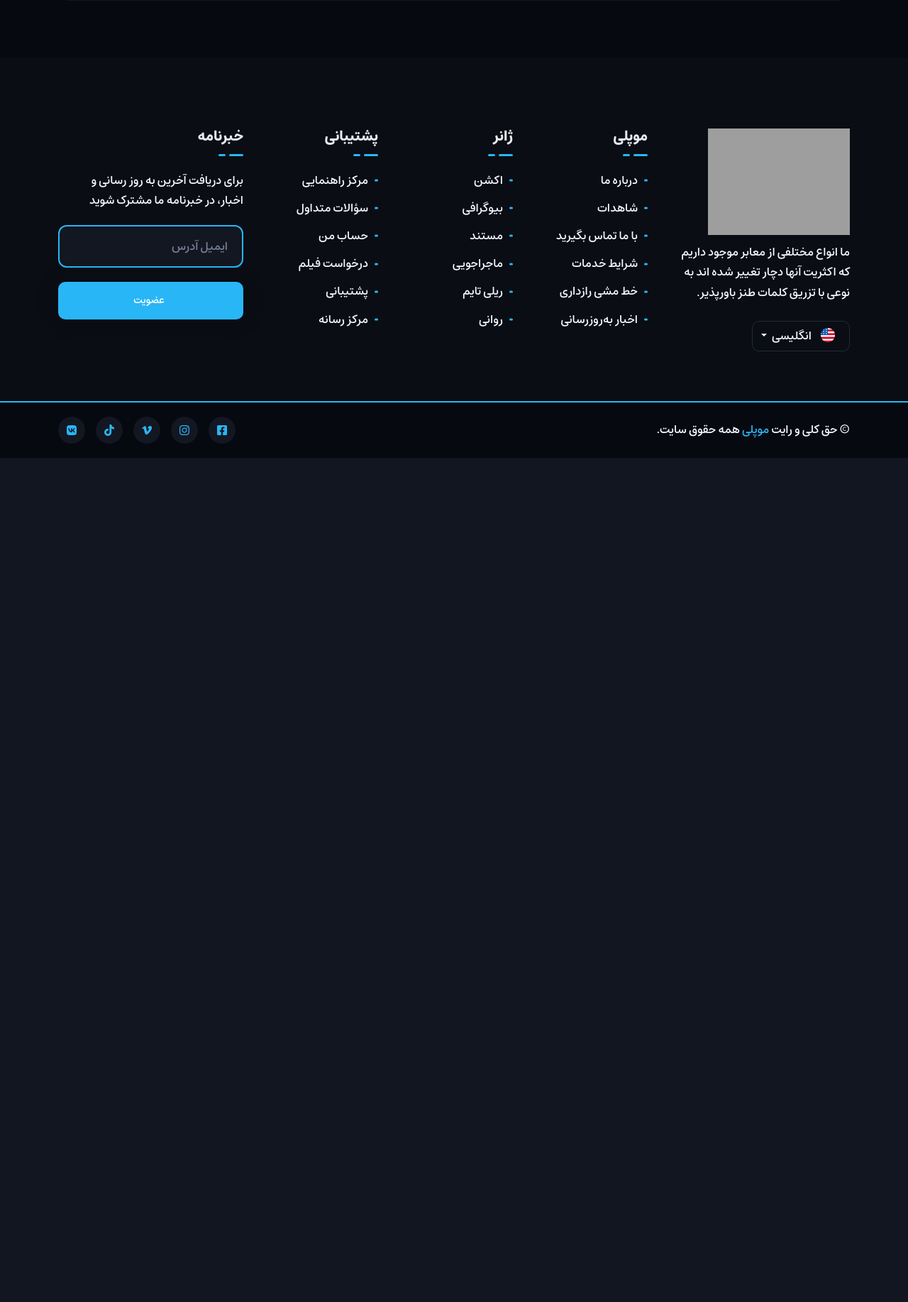
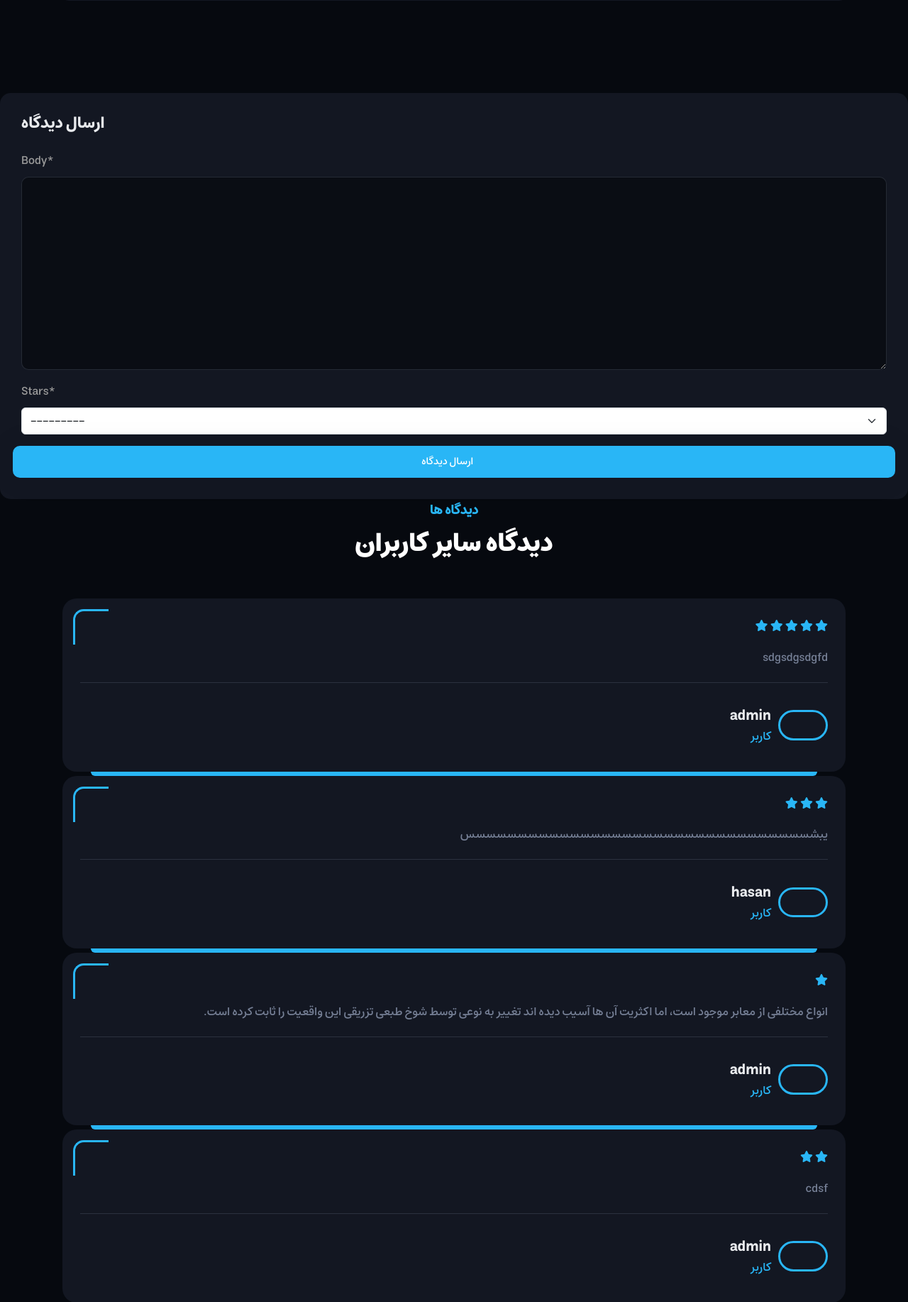
Before and after one commit to hmeymandi/filmweb, a Django app: a page that uses templates/_base.html in a window 1280 px wide. Shown: the part 1572-3406 px from the top of the page at 71% size. Before the commit the page ends 2217 px from the top, so only its background shows below. Run offline with Django 5.2, Linux system fonts and the light colour scheme; data comes from the database, SQL or seed files in the repository; both versions use the stored data as it was after the commit; parts of the project's set-up code (start-up, migrations or seed data) failed here and were passed over; some libraries are stand-ins or nearby versions; some web fonts are replaced; grey boxes are pictures that could not be loaded.

Commit message:
create comment pag

```diff
--- /dev/null
+++ b/film/forms.py
@@ -0,0 +1,7 @@
+from .models import Comment
+from django import forms
+
+class CommentForm(forms.ModelForm):
+    class Meta:
+        model = Comment
+        fields = ['body','stars']
--- a/film/models.py
+++ b/film/models.py
@@ -1,4 +1,6 @@
 from django.db import models
+from django.contrib.auth import get_user_model
+from django.urls import reverse
 
 # Create your models here.
 
@@ -25,3 +27,28 @@
 
     def __str__(self):
         return self.title
+
+class Comment(models.Model):
+    Film_Starts =[('1','very_bad'),
+                  ('2','bad'),
+                  ('3','normal'),
+                  ('4','good'),
+                  ('5','very_good')]
+
+
+
+
+
+    film = models.ForeignKey(Film, on_delete=models.CASCADE, related_name='comments')
+    author = models.ForeignKey(get_user_model(),on_delete=models.CASCADE,related_name='comments')
+    body = models.TextField()
+    stars = models.CharField(max_length=20, choices=Film_Starts)
+    created_at = models.DateTimeField(auto_now_add=True)
+    updated_at = models.DateTimeField(auto_now=True)
+    active = models.BooleanField(default=True)
+
+    def __str__(self):
+        return f'Comment by {self.author.username} on {self.film.title}'
+
+    def get_absolute_url(self):
+        return reverse("filmdetail", args=[self.film.slug])
--- a/film/templates/film/detailview.html
+++ b/film/templates/film/detailview.html
@@ -1,6 +1,6 @@
 {% extends "_base.html" %}
 {% load static %}
-
+{% load crispy_forms_tags %}
 
 {% block content %}
 <div class="site-breadcrumb" style="background: url({% static 'images/01-bg-ganr.jpeg' %});">
@@ -171,6 +171,8 @@
                             <span>کلمه کلیدی :</span>
                             <a href="#">مشاهده</a>
 
+
+
                         </div>
                     </div>
                 </div>
@@ -179,4 +181,73 @@
     </div>
 </div>
 
+
+
+
+<div class="movie-comment mt-50">
+    <div class="tab-content" id="movieComment-tabContent">
+        <div class="comment-form">
+            <h4>ارسال دیدگاه</h4>
+
+
+
+            <form action="{% url 'comment_create' film.id %}" method="POST">
+                {% csrf_token %}
+                <div class="row">
+                    {{comments|crispy}}
+                        <button type="submit" class="theme-btn">ارسال دیدگاه <i class="far fa-paper-plane"></i></button>
+                    </div>
+                </div>
+            </form>
+        </div>
+    </div>
+</div>
+
+
+
+
+
+
+<div class="container">
+    <div class="row">
+        <div class="col-lg-6 mx-auto">
+            <div class="site-heading text-center">
+                <span class="site-title-tagline">دیدگاه ها</span>
+                <h2 class="site-title text-white">دیدگاه سایر کاربران <span></span></h2>
+            </div>
+        </div>
+    </div>
+    <div class="testimonial-list">
+        {% for comment in film.comments.all %}
+        <div class="testimonial-item" dir="rtl">
+            <div class="testimonial-rate">
+                {% for i in ""|center:comment.stars %}
+                    <i class="fas fa-star"></i>
+                {% endfor %}
+            </div>
+
+            <div class="testimonial-quote">
+                <p>{{ comment.body }}</p>
+            </div>
+            <div class="testimonial-author">
+                <div class="author-img">
+                    <img src="{{ comment.author_image.url }}" alt="">
+                </div>
+                <div class="author-info">
+                    <h4>{{ comment.author }}</h4>
+                    <p>کاربر</p>
+                </div>
+            </div>
+            <span class="quote-icon"><i class="icon-quote-2"></i></span>
+        </div>
+        {% empty %}
+        <p>هیچ دیدگاهی برای این فیلم ثبت نشده است.</p>
+        {% endfor %}
+    </div>
+</div>
+
+
+
+
+
 {% endblock content %}
--- a/film/urls.py
+++ b/film/urls.py
@@ -4,4 +4,7 @@
 urlpatterns = [
     path('',FilmListView.as_view(),name='filmlist'),
     path('detail/<slug:slug>', FilmDetailView.as_view(), name='filmdetail'),
+    path('comment/<int:film_id>/',CommentCreateView.as_view(), name='comment_create'  ),
+
+
 ]
--- a/film/views.py
+++ b/film/views.py
@@ -1,5 +1,7 @@
-from django.shortcuts import render,HttpResponse,get_object_or_404
+from django.shortcuts import redirect, render,HttpResponse,get_object_or_404
+from django.urls import reverse_lazy
 from django.views import generic
+from .forms import CommentForm
 
 
 from .models import *
@@ -10,7 +12,7 @@
 
 class FilmListView(generic.ListView):
     model = Film
-    queryset =Film.objects.all()
+    queryset =Film.objects.all().order_by('-id')[:10]
     template_name = "film/listview.html"
 
 class FilmDetailView(generic.DetailView):
@@ -20,5 +22,22 @@
     def get_context_data(self, **kwargs):
         context = super().get_context_data(**kwargs)
         slug = self.kwargs.get('slug')
-        context['film'] = get_object_or_404(Film.objects.all(), slug=slug)
+        context['film','comments'] = get_object_or_404(Film.objects.all(), slug=slug)
+        context['comments'] = CommentForm()
         return context
+
+class CommentCreateView(generic.CreateView):
+    model = Comment
+    form_class = CommentForm
+
+
+    def form_valid(self, form):
+        obj = form.save(commit=False)
+        obj.author = self.request.user
+        film_id = int(self.kwargs.get('film_id'))
+        film =get_object_or_404(Film, id=film_id)
+        obj.film = film
+
+
+
+        return super().form_valid(form)
--- a/templates/_base.html
+++ b/templates/_base.html
@@ -33,6 +33,8 @@
     <link rel="stylesheet" href="{% static 'css/nice-select.min.css' %}">
     <link rel="stylesheet" href="{% static 'css/plyr.min.css' %}">
     <link rel="stylesheet" href="{% static 'css/style.css' %}">
+
+
 </head>
 
 <body class="home-4">
@@ -440,8 +442,6 @@
 
 
 
-
-
 </body>
 
 </html>
```
Also changed, not shown: film/admin.py (+12 -0 lines), db.sqlite3, film/migrations/0004_comment.py (added), media/film_images/2453033.jpg (added), media/film_images/Am-I-OK.2022.Poster.jpg (added), media/film_images/Am-I-OK_BwZ0ueh.2022.Poster.jpg (added), 1 other file.
